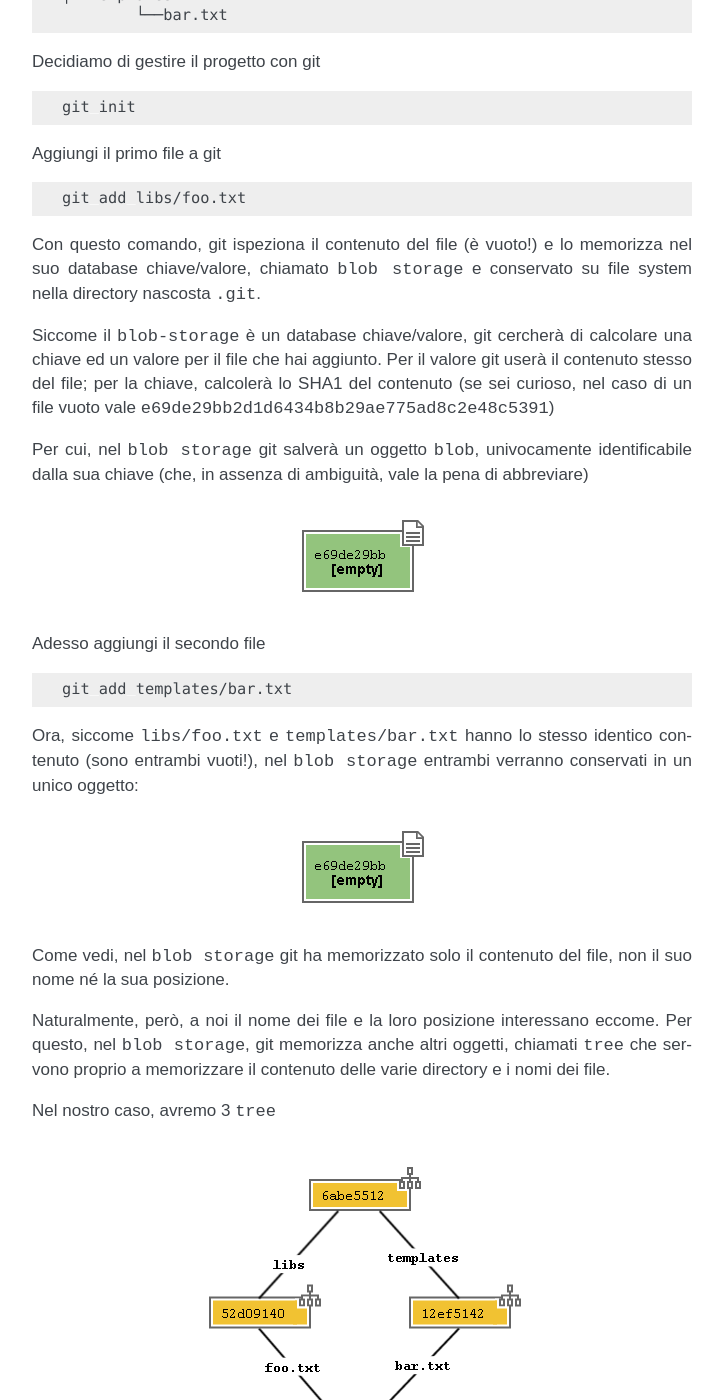
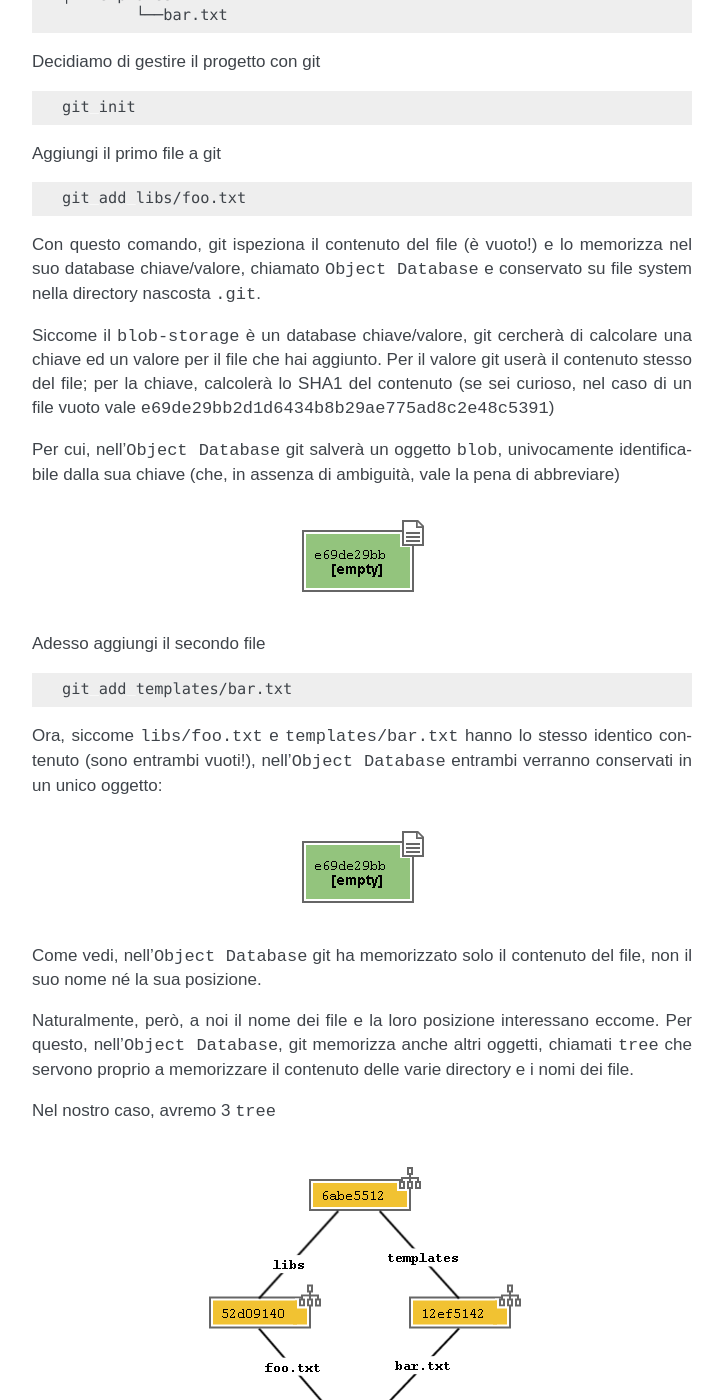
Before and after one commit to arialdomartini/get-git, a Sphinx documentation site: the page built from docs/internal.rst, in a window 1280 px wide and 1400 px high, scrolled down 2052 px. Shown: the whole window, without its empty margins (388-1111 px from the left). Built offline with Sphinx 7.4.7, drawn with Linux system fonts in a browser that asks for light colours; some of the changed text lies outside the part shown.

Commit message:
'Object Database' rather than 'blob storage'

```diff
--- a/docs/internal.rst
+++ b/docs/internal.rst
@@ -120,7 +120,7 @@
     git add libs/foo.txt
 
 Con questo comando, git ispeziona il contenuto del file (è vuoto!) e lo
-memorizza nel suo database chiave/valore, chiamato ``blob storage`` e
+memorizza nel suo database chiave/valore, chiamato ``Object Database`` e
 conservato su file system nella directory nascosta ``.git``.
 
 Siccome il ``blob-storage`` è un database chiave/valore, git cercherà di
@@ -129,7 +129,7 @@
 lo SHA1 del contenuto (se sei curioso, nel caso di un file vuoto vale
 ``e69de29bb2d1d6434b8b29ae775ad8c2e48c5391``)
 
-Per cui, nel ``blob storage`` git salverà un oggetto ``blob``,
+Per cui, nell'``Object Database`` git salverà un oggetto ``blob``,
 univocamente identificabile dalla sua chiave (che, in assenza di
 ambiguità, vale la pena di abbreviare)
 
@@ -142,17 +142,17 @@
     git add templates/bar.txt
 
 Ora, siccome ``libs/foo.txt`` e ``templates/bar.txt`` hanno lo stesso
-identico contenuto (sono entrambi vuoti!), nel ``blob storage`` entrambi
+identico contenuto (sono entrambi vuoti!), nell'``Object Database`` entrambi
 verranno conservati in un unico oggetto:
 
 .. figure:: img/blob.png
 
 
-Come vedi, nel ``blob storage`` git ha memorizzato solo il contenuto del
+Come vedi, nell'``Object Database`` git ha memorizzato solo il contenuto del
 file, non il suo nome né la sua posizione.
 
 Naturalmente, però, a noi il nome dei file e la loro posizione
-interessano eccome. Per questo, nel ``blob storage``, git memorizza
+interessano eccome. Per questo, nell'``Object Database``, git memorizza
 anche altri oggetti, chiamati ``tree`` che servono proprio a memorizzare
 il contenuto delle varie directory e i nomi dei file.
 
@@ -217,8 +217,8 @@
 storage di git. Ma prima di passare a vedere i vari comandi, vorrei
 introdurti ad un altro meccanismo interno: la ``staging area`` o
 ``index``. L'\ ``index`` risulta sempre misterioso a chi arriva da SVN:
-vale la pena parlarne perché, quando saprai come funzionano il
-``blob storage`` e l'\ ``index``, git non ti sembrerà più contorto e
+vale la pena parlarne perché, quando saprai come funzionano l'``Object Database``
+e l'\ ``index``, git non ti sembrerà più contorto e
 incomprensibile; piuttosto, ne coglierai la coerenza e lo troverai
 estremamente prevedibile.
 
@@ -239,7 +239,7 @@
    ``repository``
 
 Fisicamente, l'\ ``index`` non è molto diverso dal ``repository``:
-entrambi conservano i dati nel ``blob storage``, usando le strutture che
+entrambi conservano i dati nell'``Object Database``, usando le strutture che
 hai visto prima.
 
 In questo momento, appena dopo aver completato il tuo primo ``commit``,
@@ -273,7 +273,7 @@
 
 All'esecuzione di ``git add`` git ripete quel che aveva già fatto prima:
 analizza il contenuto di ``libs/foo.txt``, vede che c'è un contenuto che
-non ha mai registrato e quindi aggiunge al ``blob storage`` un nuovo
+non ha mai registrato e quindi aggiunge all'``Object Database`` un nuovo
 ``blob`` col nuovo contenuto del file; contestualmente, aggiorna il
 ``tree`` ``libs`` perché il puntatore chiamato ``foo.txt`` indirizzi il
 suo nuovo contenuto
--- a/docs/obiettivo_5.rst
+++ b/docs/obiettivo_5.rst
@@ -95,7 +95,7 @@
 che contenga tutto quello che c'è nel mio ``branch`` corrente e
 aggiungici tutte le modifiche introdotte dal ramo ``bugfix``*\ ".
 
-Prima di eseguire il merge, git guarda nel suo ``blob storage`` e cerca
+Prima di eseguire il merge, git guarda nel suo ``Object Database`` e cerca
 se per caso esista già un ``commit`` contenente entrambi i rami. Dal
 momento che non lo trova, git lo crea, fonde i due file system e poi
 assegna come genitori del nuovo ``commit`` entrambi i ``commit`` di
```
